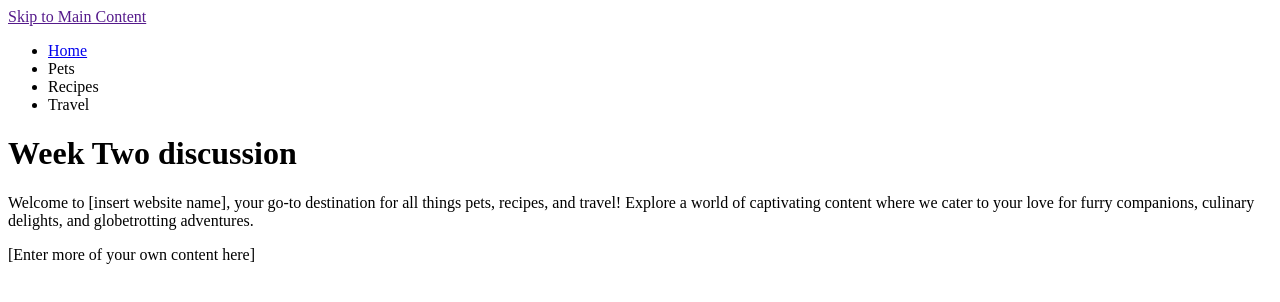
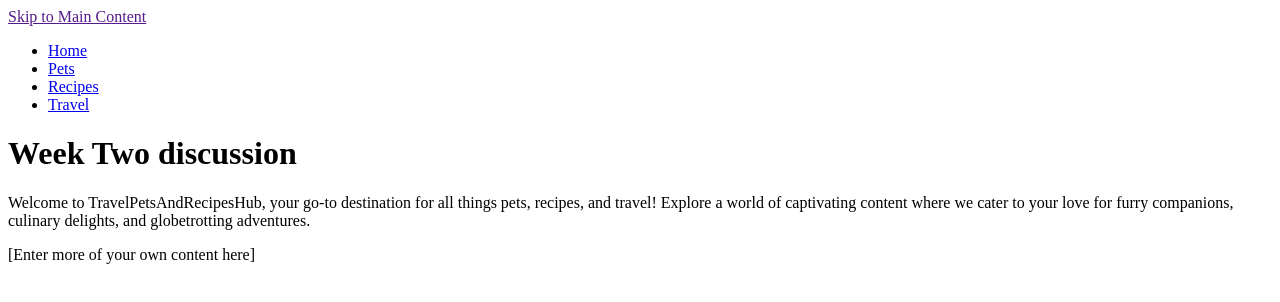
Before and after one commit to jahnavi-e/ccp_html_w24, a plain HTML site: page index.html in a window 1280 px wide. Drawn offline with Linux system fonts and the light colour scheme.

Commit message:
Add files via upload

```diff
--- a/index.html
+++ b/index.html
@@ -11,9 +11,9 @@
         <nav>
             <ul>
                 <li><a href = "index.html">Home</a></li>
-                <li>Pets</li>
-                <li>Recipes</li>
-                <li>Travel</li>
+                <li><a href = "pets.html">Pets</a></li>
+                <li><a href = "recipes.html">Recipes</a></li>
+                <li><a href = "travel.html">Travel</a></li>
             </ul>
         </nav>
         <h1>Week Two discussion</h1>
@@ -21,7 +21,7 @@
     </header>
     <main>
         <div>
-            <p>Welcome to [insert website name], your go-to destination for all things pets, recipes, and travel! Explore a world of captivating content where we cater to your love for furry companions, culinary delights, and globetrotting adventures. </p>
+            <p>Welcome to TravelPetsAndRecipesHub, your go-to destination for all things pets, recipes, and travel! Explore a world of captivating content where we cater to your love for furry companions, culinary delights, and globetrotting adventures. </p>
 
         </div>
 
```
Also changed, not shown: recipes.html (added, +11 -0 lines), travel.html (added, +11 -0 lines).
